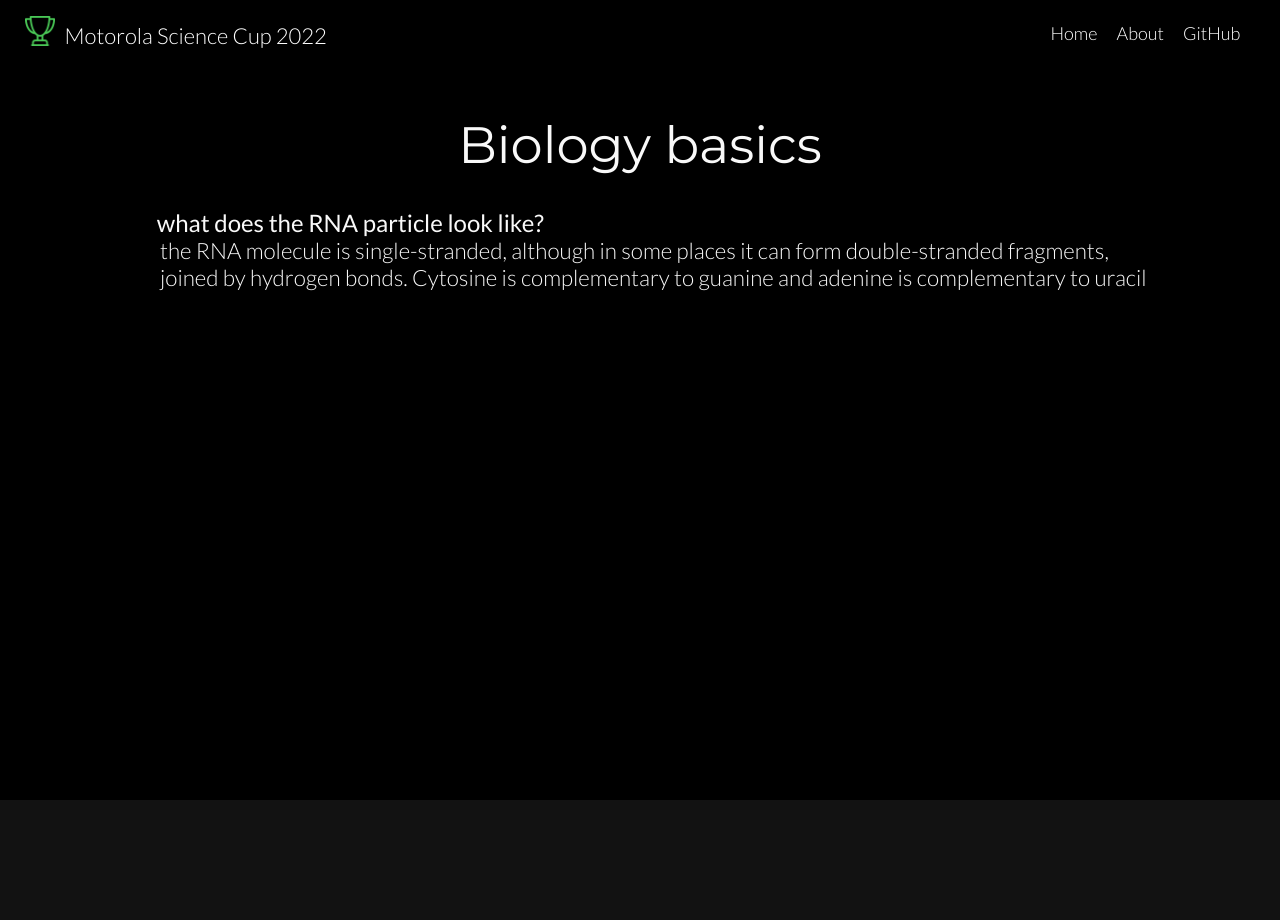
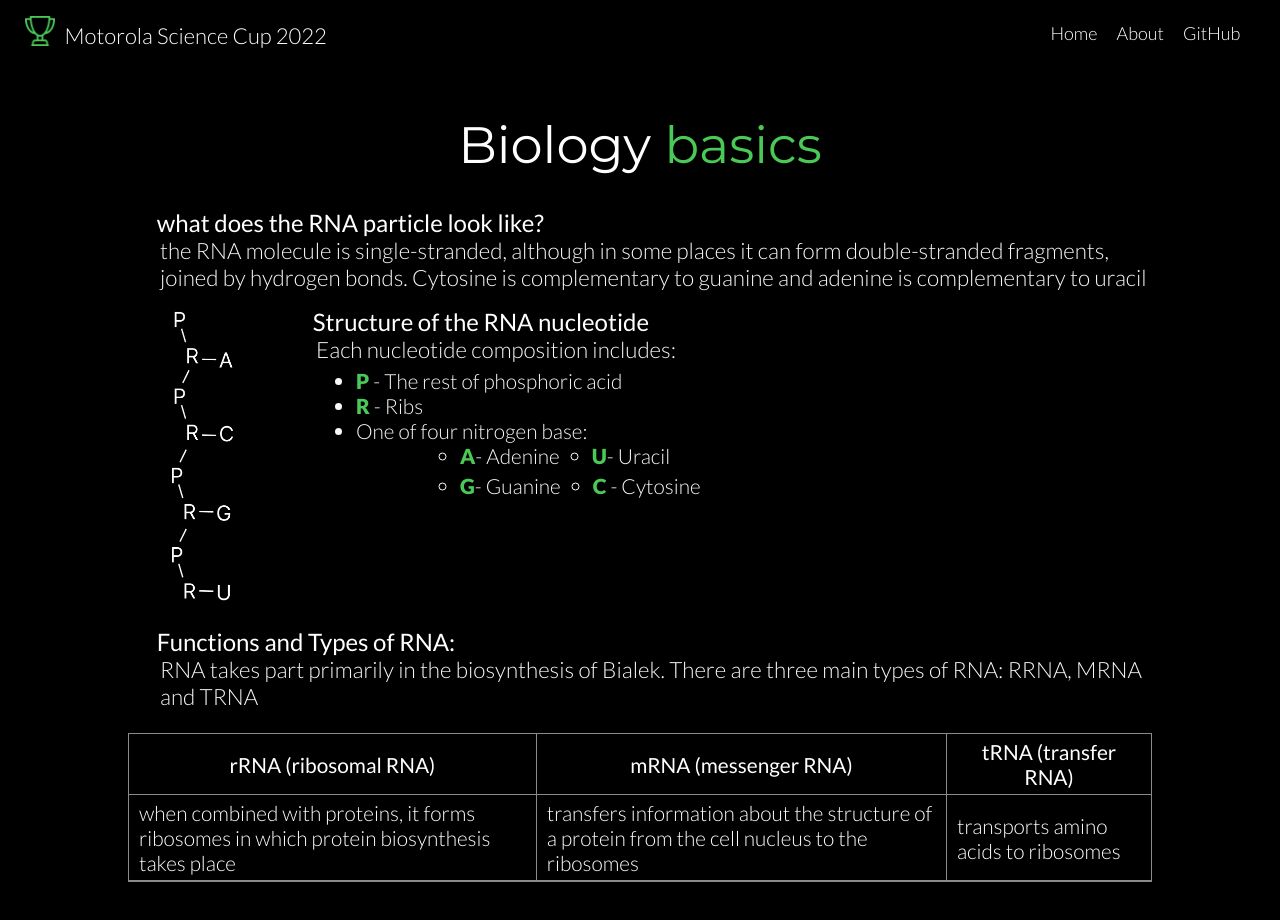
Before and after one commit to MikolajMydel/msc-2022, a React (Vite) app: page /about in a window 1280 px wide. Shown: the top 920 px of the page. Before the commit the page ends 800 px from the top, so only its background shows below. Built offline with nearby package versions, Linux system fonts and the light colour scheme.

Commit message:
some content added

```diff
--- a/src/pages/About/About.module.scss
+++ b/src/pages/About/About.module.scss
@@ -10,10 +10,9 @@
 	text-align: center;
 	font-size: 3.2rem;
 	font-weight: 500;
-	color: map-get(v.$colors, "font-color");
 	width: 70%;
 	margin: auto;
-	.TitleNumber {
+	.SecondPart {
 		color: map-get(v.$colors, "green");
 	}
 }
@@ -23,7 +22,6 @@
 	font-weight: 400;
 	padding-left: 1.8rem;
 	margin-bottom: map-get(v.$spacing, "esm");
-	color: map-get(v.$colors, "font-color");
 }
 .SmallerFont {
 	color: map-get(v.$colors, "font-color");
@@ -33,3 +31,66 @@
 	font-weight: 200;
 	padding-left: 2rem;
 }
+.Visualization {
+	margin-top: map-get(v.$spacing, "md");
+	display: flex;
+	padding-left: 1.2rem;
+	img {
+		height: 300px;
+	}
+	ul {
+		color: map-get(v.$colors, "font-color");
+		margin-bottom: map-get(v.$spacing, "xsm");
+		font-size: 1.3rem;
+		font-family: "Lato";
+		font-weight: 200;
+		margin-left: 2rem;
+		.UlPhosphoricAcid {
+			display: flex;
+			li {
+				margin-left: 2rem;
+			}
+		}
+	}
+	.Important {
+		font-weight: 800;
+		color: map-get(v.$colors, "green");
+	}
+}
+
+.Types {
+	margin-top: map-get(v.$spacing, "md");
+	table,
+	th,
+	td {
+		border: 1.5px solid rgb(142, 137, 137);
+		font-size: 1.3rem;
+		font-family: "Lato";
+		font-weight: 300;
+	}
+
+	table {
+		border-spacing: 0;
+	}
+	th,
+	td {
+		padding: 5px 10px;
+		border-top-width: 0;
+		border-left-width: 0;
+	}
+
+	thead {
+		tr {
+			th {
+				font-size: 1.3rem;
+				font-family: "Lato";
+				font-weight: 400;
+			}
+		}
+	}
+
+	th:last-child,
+	td:last-child {
+		border-right-width: 0;
+	}
+}
--- a/src/pages/About/About.tsx
+++ b/src/pages/About/About.tsx
@@ -6,7 +6,9 @@ export default function About() {
 		<div>
 			<Header></Header>
 			<div className={styles.Wrapper}>
-				<h1 className={styles.Title}>Biology basics</h1>
+				<h1 className={styles.Title}>
+					Biology <span className={styles.SecondPart}>basics</span>
+				</h1>
 				<h5 className={styles.BiggerFont}>
 					what does the RNA particle look like?
 				</h5>
@@ -15,7 +17,77 @@ export default function About() {
 					form double-stranded fragments, joined by hydrogen bonds. Cytosine is
 					complementary to guanine and adenine is complementary to uracil
 				</p>
-				<div></div>
+				<div className={styles.Visualization}>
+					<div>
+						<img src="../../../../../img/img.png" alt="" />
+					</div>
+					<div>
+						<h5 className={styles.BiggerFont}>
+							Structure of the RNA nucleotide
+						</h5>
+						<p className={styles.SmallerFont}>
+							Each nucleotide composition includes:
+						</p>
+						<ul>
+							<li>
+								<span className={styles.Important}>P</span> - The rest of
+								phosphoric acid
+							</li>
+							<li>
+								<span className={styles.Important}>R </span>- Ribs
+							</li>
+							<li>
+								One of four nitrogen base:
+								<ul className={styles.UlPhosphoricAcid}>
+									<li>
+										<span className={styles.Important}>A</span>- Adenine
+									</li>
+									<li>
+										<span className={styles.Important}>U</span>- Uracil
+									</li>
+								</ul>
+								<ul className={styles.UlPhosphoricAcid}>
+									<li>
+										<span className={styles.Important}>G</span>- Guanine
+									</li>
+									<li>
+										<span className={styles.Important}>C</span> - Cytosine
+									</li>
+								</ul>
+							</li>
+						</ul>
+					</div>
+				</div>
+				<div className={styles.Types}>
+					<h5 className={styles.BiggerFont}>Functions and Types of RNA:</h5>
+					<p className={styles.SmallerFont}>
+						RNA takes part primarily in the biosynthesis of Bialek. There are
+						three main types of RNA: RRNA, MRNA and TRNA
+					</p>
+					<br />
+					<table>
+						<thead>
+							<tr>
+								<th>rRNA (ribosomal RNA)</th>
+								<th>mRNA (messenger RNA)</th>
+								<th>tRNA (transfer RNA)</th>
+							</tr>
+						</thead>
+						<tbody>
+							<tr>
+								<td>
+									when combined with proteins, it forms ribosomes in which
+									protein biosynthesis takes place
+								</td>
+								<td>
+									transfers information about the structure of a protein from
+									the cell nucleus to the ribosomes
+								</td>
+								<td>transports amino acids to ribosomes</td>
+							</tr>
+						</tbody>
+					</table>
+				</div>
 			</div>
 		</div>
 	);
```
Also changed, not shown: img/RNA.png (added), img/img.png (added).
